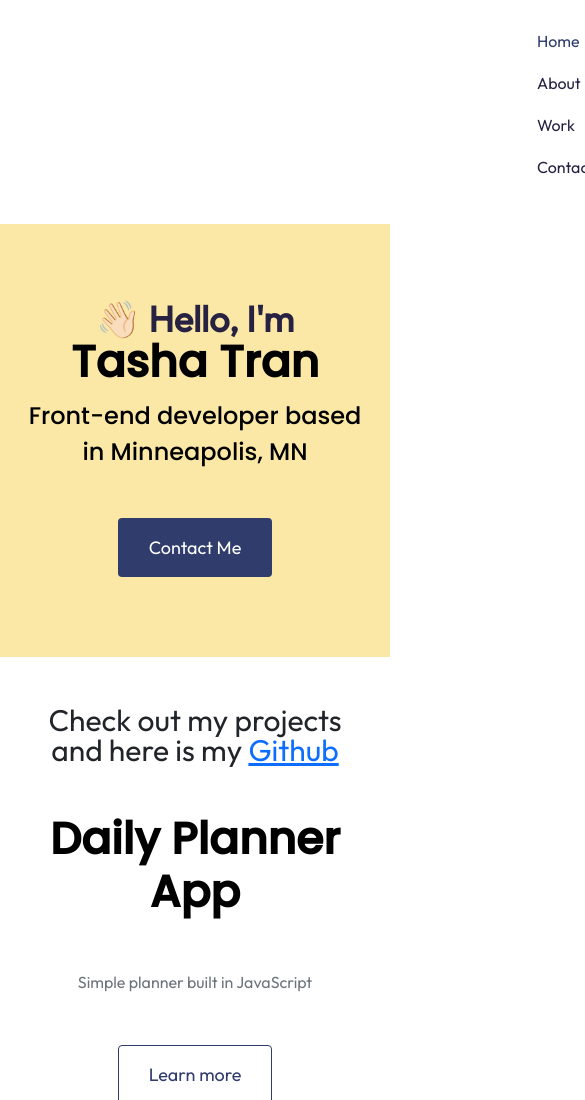
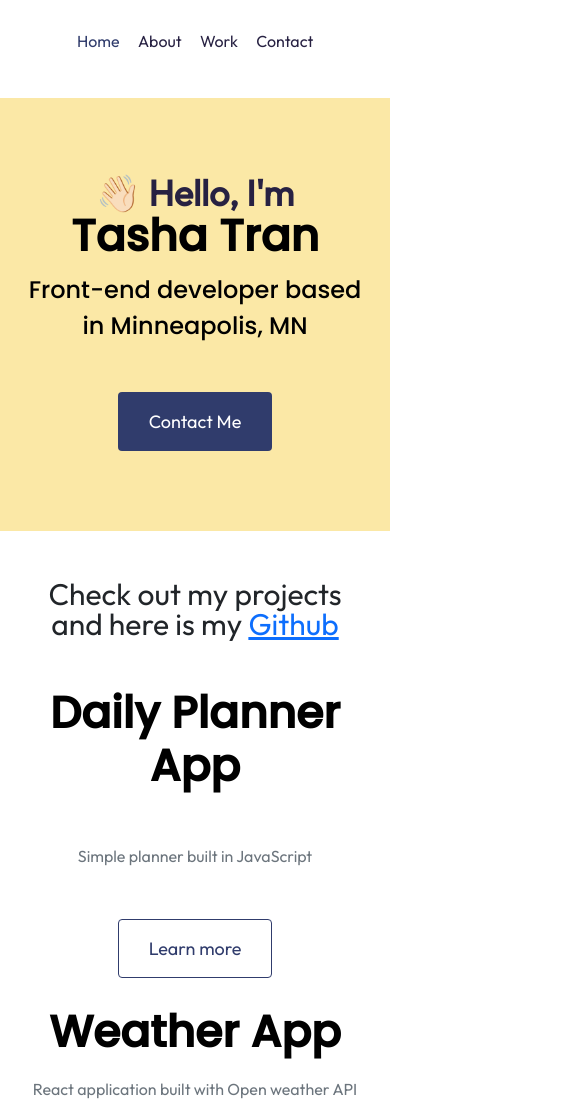
Before and after one commit to tashatran/portfolioProject, a plain HTML site: page index.html in a window 390 px wide. Shown: the top 1100 px of the page, 585 px wide, since content can reach past the window. Drawn offline with nearby package versions, Linux system fonts and the light colour scheme.

Commit message:
updated css for to avoid horizontal scroll and centering nav links

```diff
--- a/styles/portfolio.css
+++ b/styles/portfolio.css
@@ -154,6 +154,14 @@ nav li.active a {
     font-size: 44px;
   }
 
+  body {
+    max-width: 100%;
+    overflow-x: hidden;
+  }
+
+  nav ul {
+    margin-left: 50px;
+  }
   .content {
     text-align: center;
     padding: 0;
```
